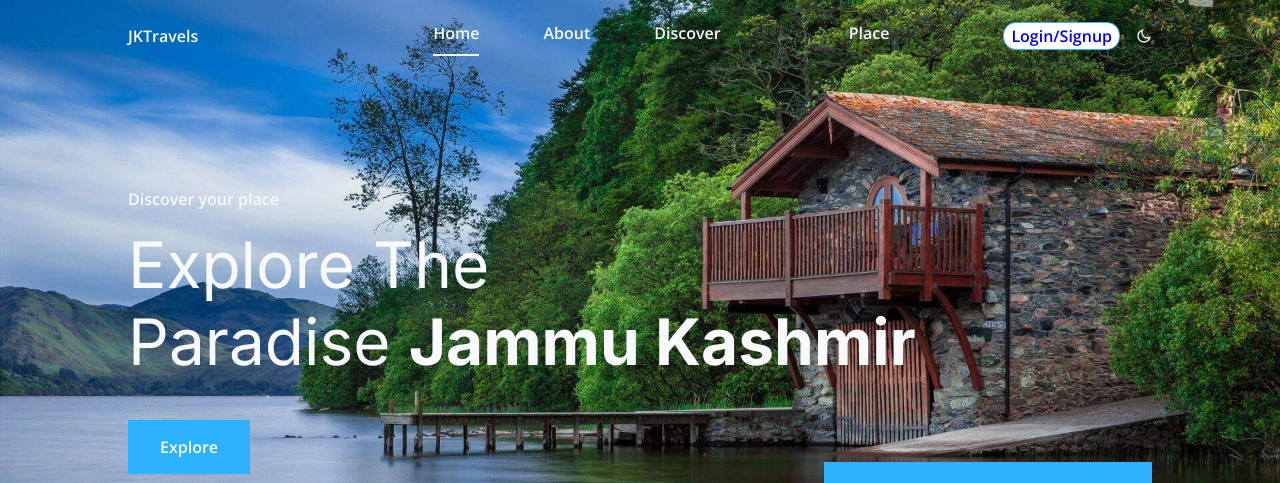
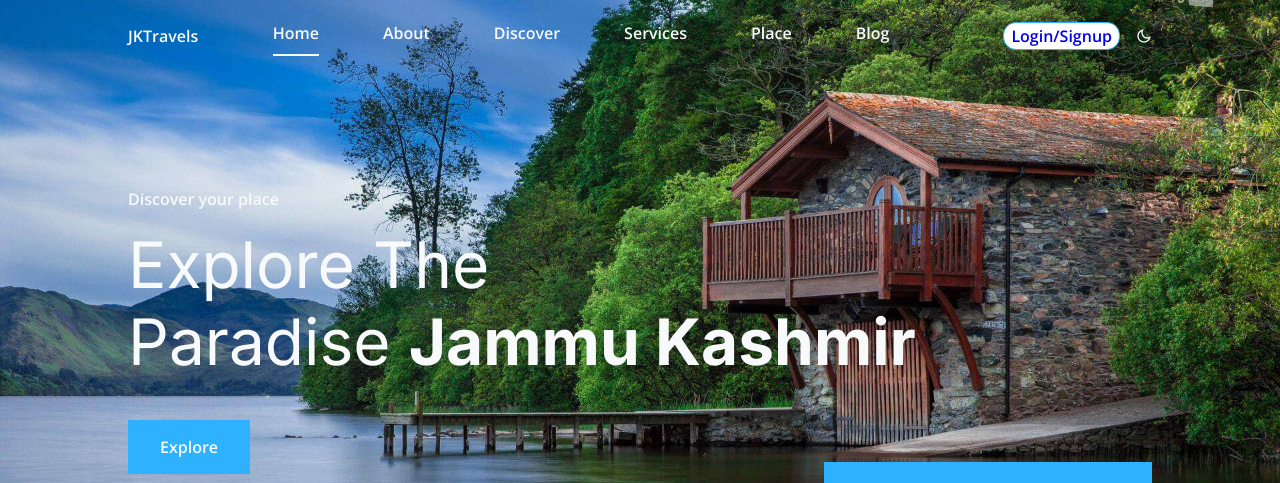
Before and after one commit to retikk/retikk.github.io, a plain HTML site: page index.html in a window 1280 px wide. Shown: the top 483 px of the page. Drawn offline with nearby package versions, Linux system fonts and the light colour scheme.

Commit message:
Update index.html

```diff
--- a/index.html
+++ b/index.html
@@ -38,10 +38,13 @@
                         <a href="#discover" class="nav--link">Discover</a>
                     </li>
                     <li class="nav--item">
-                        <a href="#place" class="nav--link"></a>
+                        <a href="#place" class="nav--link">Services</a>
                     </li>
                     <li class="nav--item">
                         <a href="#place" class="nav--link">Place</a>
+                    </li>
+                    <li class="nav--item">
+                        <a href="#place" class="nav--link">Blog</a>
                     </li>
                     <li class="nav--item btn">
                         <a href="login/index.html">Login/Signup</a>
```
